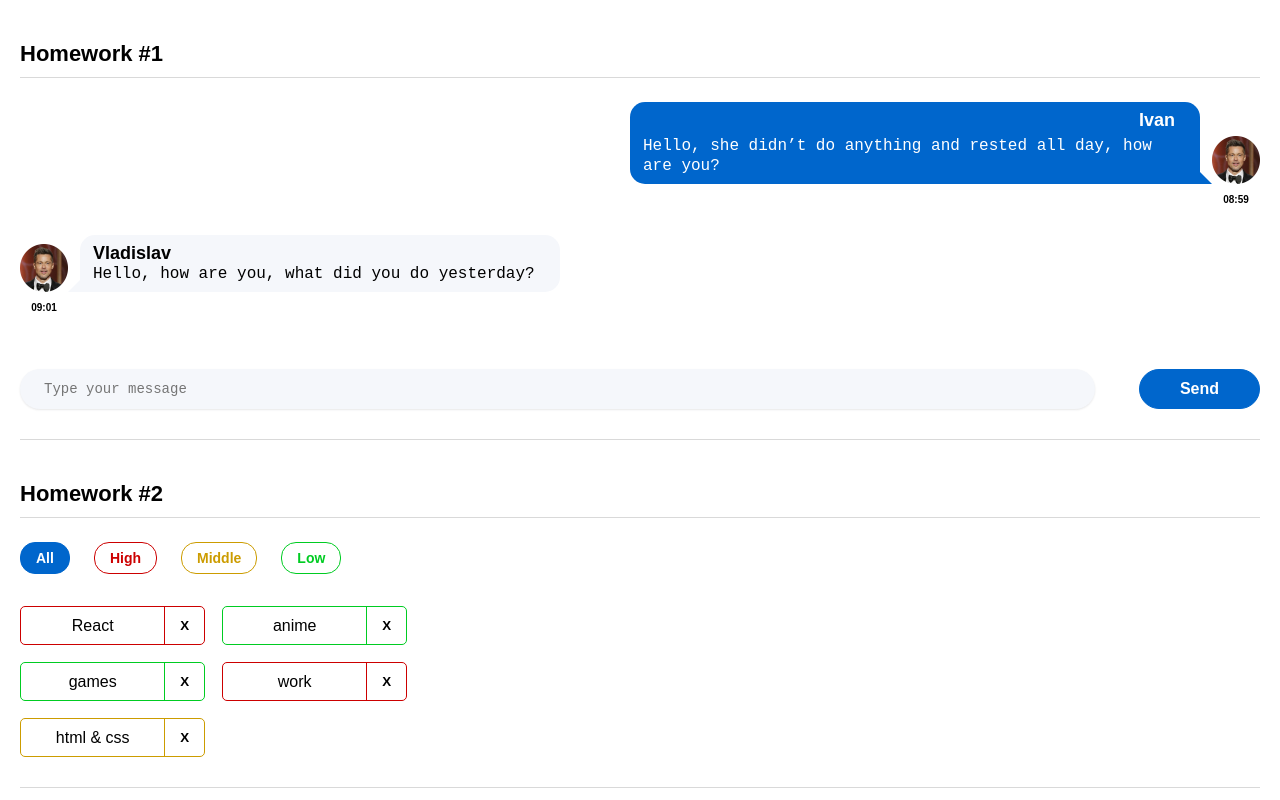
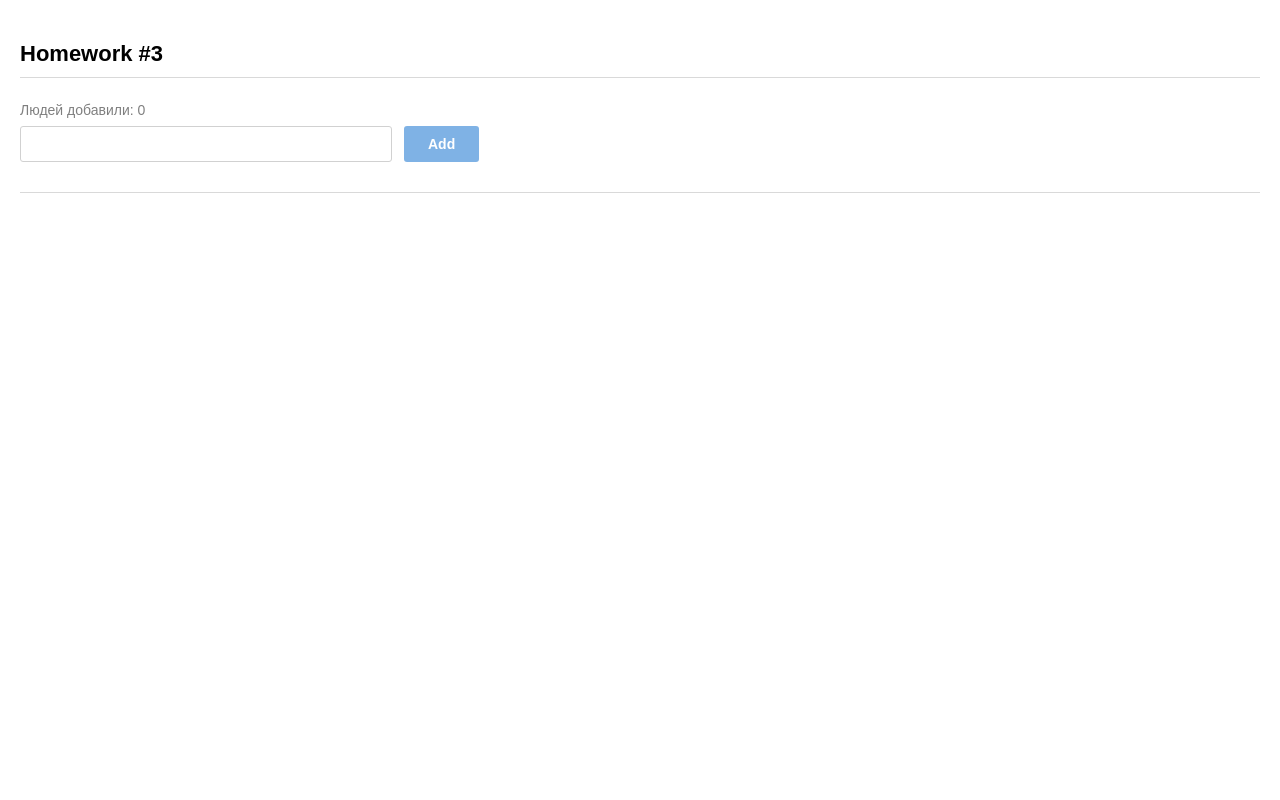
Before and after one commit to vitaliiRss/homework-frontend-2-sprint, a React (Create React App) app: page / in a window 1280 px wide. Shown: the top 800 px of the page. Built offline with nearby package versions, Linux system fonts and the light colour scheme.

Commit message:
test: hide 1-2 tasks

```diff
--- a/src/s1-main/App.tsx
+++ b/src/s1-main/App.tsx
@@ -7,8 +7,8 @@ import HW3 from "../s2-homeworks/hw03/HW3"
 function App() {
   return (
     <div className={s.App}>
-      <HW1 />
-      <HW2 />
+      {/* <HW1 /> */}
+      {/* <HW2 /> */}
       <HW3 />
       {/*<HW4/>*/}
 
```
